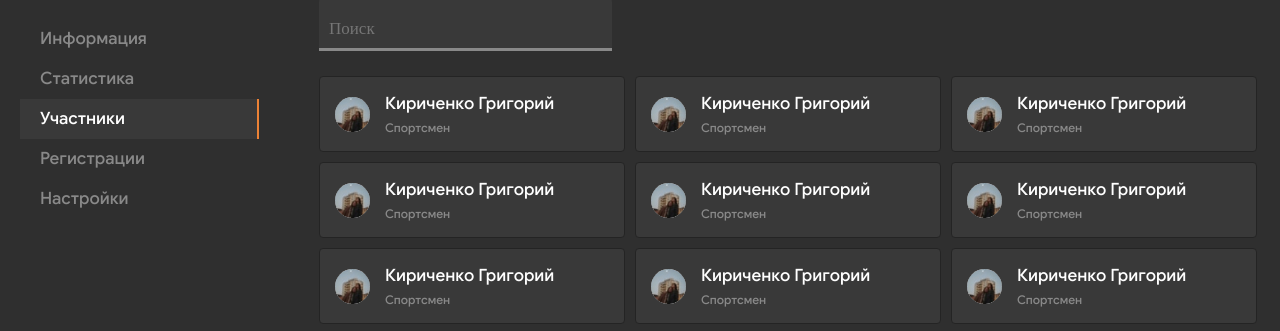
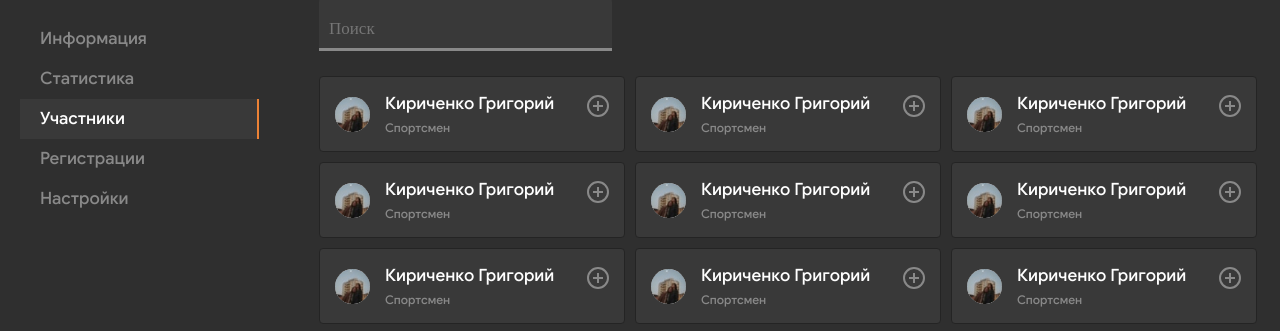
Before and after one commit to puncoviy/rnm-cards, a plain HTML site: page index.html in a window 1280 px wide. Shown: the part 449-780 px from the top of the page. Drawn offline with Linux system fonts and the light colour scheme; files whose address does not match are found by name.

Commit message:
feat: start adding accordion for cards, edit basic styles and scripts

```diff
--- a/css/style.css
+++ b/css/style.css
@@ -385,6 +385,46 @@ a.active {
     display: flex;
     align-items: center;
     gap: 15px;
+    position: relative;
+}
+
+.section__cards-item .icon {
+    display: inline-block;
+    position: absolute;
+    top: 18px;
+    right: 15px;
+    width: 22px;
+    height: 22px;
+    border: 2px solid;
+    border-radius: 22px;
+}
+
+.section__cards-item .icon::before,
+.section__cards-item .icon::after {
+    position: absolute;
+    content: '';
+    top: 50%;
+    left: 50%;
+    width: 10px;
+    height: 2px;
+    background: #898989;
+    transition: transform .1s linear;
+}
+
+.section__cards-item .icon::before {
+    transform: translate(-50%, -50%);
+}
+
+.section__cards-item .icon::after {
+    transform: translate(-50%, -50%) rotate(90deg);
+}
+
+.section__cards-item[area-expanded='true'] .icon::before {
+    transform: translate(-50%, -50%) rotate(45deg);
+}
+
+.section__cards-item[area-expanded='true'] .icon::after {
+    transform: translate(-50%, -50%) rotate(135deg);
 }
 
 .section__cards-item--img {
--- a/index.html
+++ b/index.html
@@ -86,84 +86,96 @@
                     <h2 class="section__cards-title">Персонажи</h2>
                     <input class="section__cards-search" type="search" name="search" id="search" placeholder="Поиск">
                     <ul class="section__cards-list">
-                        <li class="section__cards-item">
+                        <li class="section__cards-item" area-expanded="false">
+                            <span class="icon"></span>
                             <img class="section__cards-item--img" src="./img/card.jpg" alt="card">
                             <div class="section__cards-item--box">
                                 <p class="section__cards-item--title">Кириченко Григорий</p>
                                 <p class="section__cards-item--subtitle">Спортсмен</p>
                             </div>
                         </li>
-                        <li class="section__cards-item">
+                        <li class="section__cards-item" area-expanded="false">
+                            <span class="icon"></span>
                             <img class="section__cards-item--img" src="./img/card.jpg" alt="card">
                             <div class="section__cards-item--box">
                                 <p class="section__cards-item--title">Кириченко Григорий</p>
                                 <p class="section__cards-item--subtitle">Спортсмен</p>
                             </div>
                         </li>
-                        <li class="section__cards-item">
+                        <li class="section__cards-item" area-expanded="false">
+                            <span class="icon"></span>
                             <img class="section__cards-item--img" src="./img/card.jpg" alt="card">
                             <div class="section__cards-item--box">
                                 <p class="section__cards-item--title">Кириченко Григорий</p>
                                 <p class="section__cards-item--subtitle">Спортсмен</p>
                             </div>
                         </li>
-                        <li class="section__cards-item">
+                        <li class="section__cards-item" area-expanded="false">
+                            <span class="icon"></span>
                             <img class="section__cards-item--img" src="./img/card.jpg" alt="card">
                             <div class="section__cards-item--box">
                                 <p class="section__cards-item--title">Кириченко Григорий</p>
                                 <p class="section__cards-item--subtitle">Спортсмен</p>
                             </div>
                         </li>
-                        <li class="section__cards-item">
+                        <li class="section__cards-item" area-expanded="false">
+                            <span class="icon"></span>
                             <img class="section__cards-item--img" src="./img/card.jpg" alt="card">
                             <div class="section__cards-item--box">
                                 <p class="section__cards-item--title">Кириченко Григорий</p>
                                 <p class="section__cards-item--subtitle">Спортсмен</p>
                             </div>
                         </li>
-                        <li class="section__cards-item">
+                        <li class="section__cards-item" area-expanded="false">
+                            <span class="icon"></span>
                             <img class="section__cards-item--img" src="./img/card.jpg" alt="card">
                             <div class="section__cards-item--box">
                                 <p class="section__cards-item--title">Кириченко Григорий</p>
                                 <p class="section__cards-item--subtitle">Спортсмен</p>
                             </div>
                         </li>
-                        <li class="section__cards-item">
+                        <li class="section__cards-item" area-expanded="false">
+                            <span class="icon"></span>
                             <img class="section__cards-item--img" src="./img/card.jpg" alt="card">
                             <div class="section__cards-item--box">
                                 <p class="section__cards-item--title">Кириченко Григорий</p>
                                 <p class="section__cards-item--subtitle">Спортсмен</p>
                             </div>
                         </li>
-                        <li class="section__cards-item">
+                        <li class="section__cards-item" area-expanded="false">
+                            <span class="icon"></span>
                             <img class="section__cards-item--img" src="./img/card.jpg" alt="card">
                             <div class="section__cards-item--box">
                                 <p class="section__cards-item--title">Кириченко Григорий</p>
                                 <p class="section__cards-item--subtitle">Спортсмен</p>
                             </div>
                         </li>
-                        <li class="section__cards-item">
+                        <li class="section__cards-item" area-expanded="false">
+                            <span class="icon"></span>
                             <img class="section__cards-item--img" src="./img/card.jpg" alt="card">
                             <div class="section__cards-item--box">
                                 <p class="section__cards-item--title">Кириченко Григорий</p>
                                 <p class="section__cards-item--subtitle">Спортсмен</p>
                             </div>
                         </li>
-                        <li class="section__cards-item">
+                        <li class="section__cards-item" area-expanded="false">
+                            <span class="icon"></span>
                             <img class="section__cards-item--img" src="./img/card.jpg" alt="card">
                             <div class="section__cards-item--box">
                                 <p class="section__cards-item--title">Кириченко Григорий</p>
                                 <p class="section__cards-item--subtitle">Спортсмен</p>
                             </div>
                         </li>
-                        <li class="section__cards-item">
+                        <li class="section__cards-item" area-expanded="false">
+                            <span class="icon"></span>
                             <img class="section__cards-item--img" src="./img/card.jpg" alt="card">
                             <div class="section__cards-item--box">
                                 <p class="section__cards-item--title">Кириченко Григорий</p>
                                 <p class="section__cards-item--subtitle">Спортсмен</p>
                             </div>
                         </li>
-                        <li class="section__cards-item">
+                        <li class="section__cards-item" area-expanded="false">
+                            <span class="icon"></span>
                             <img class="section__cards-item--img" src="./img/card.jpg" alt="card">
                             <div class="section__cards-item--box">
                                 <p class="section__cards-item--title">Кириченко Григорий</p>
--- a/js/main.js
+++ b/js/main.js
@@ -56,3 +56,20 @@ navLink.forEach (el => el.addEventListener('click', function(event){
 // function getData({info, results}) {
 
 // }
+
+
+const items = document.querySelectorAll(".section__cards-item");
+
+function toggleAccordion() {
+  const itemToggle = this.getAttribute('area-expanded');
+
+  for (i = 0; i < items.length; i++) {
+    items[i].setAttribute('area-expanded', 'false');
+  }
+
+  if (itemToggle == 'false') {
+    this.setAttribute('area-expanded', 'true');
+  }
+}
+
+items.forEach(item => item.addEventListener('click', toggleAccordion));
```
